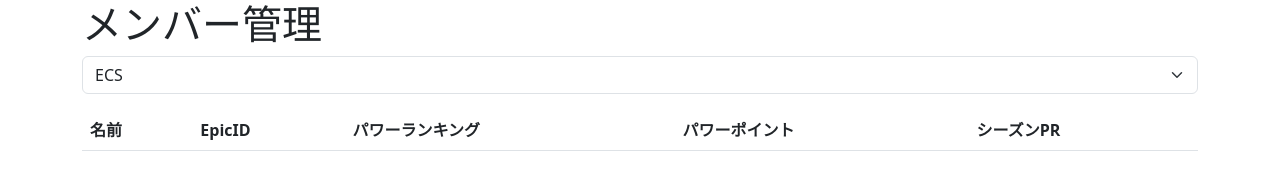
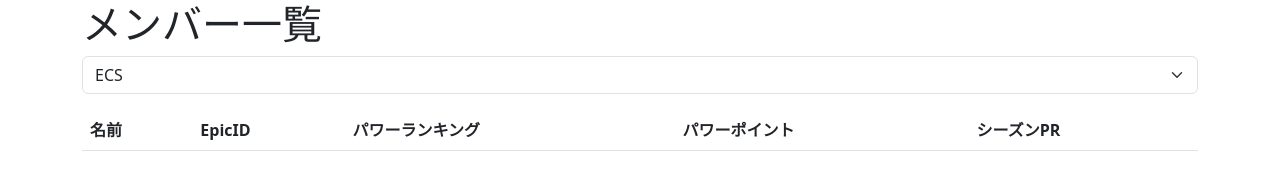
Before and after one commit to yuyutti/ECS_member_list, a website: page html/home.html in a window 1280 px wide. Drawn offline with nearby package versions, Linux system fonts and the light colour scheme; no server answers.

Commit message:
Update title in home.html

```diff
--- a/html/home.html
+++ b/html/home.html
@@ -4,11 +4,11 @@
     <meta charset="UTF-8">
     <meta name="viewport" content="width=device-width, initial-scale=1.0">
     <link href="https://cdn.jsdelivr.net/npm/bootstrap@5.3.0/dist/css/bootstrap.min.css" rel="stylesheet">
-    <title>管理ページ</title>
+    <title>メンバー一覧</title>
 </head>
 <body>
     <div class="container">
-        <h1>メンバー管理</h1>
+        <h1>メンバー一覧</h1>
 
         <div id="filters" class="mb-3">
             <select id="filterTeam" class="form-select">
```
